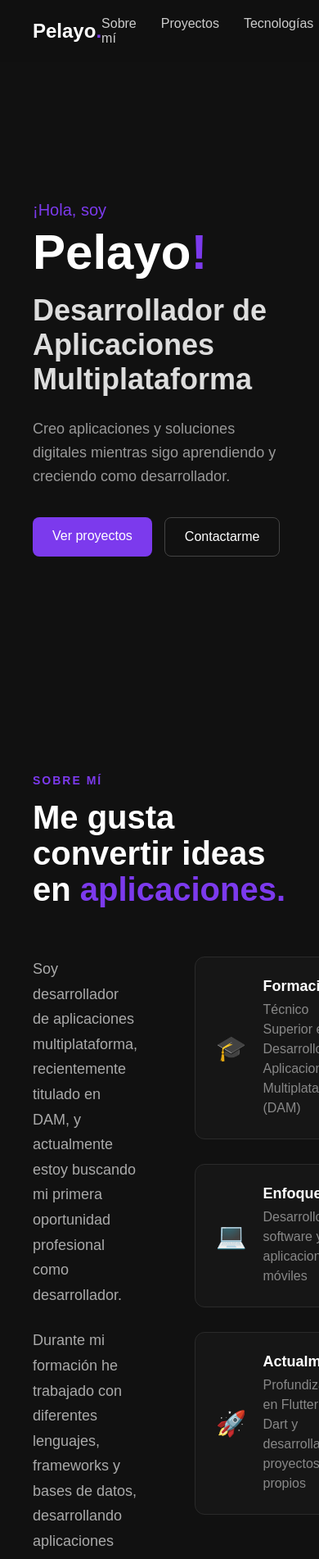
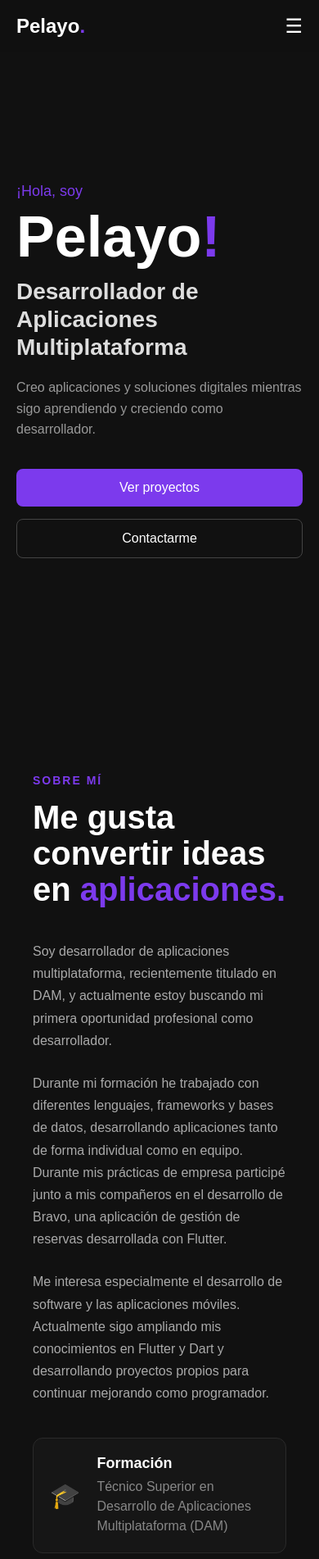
Before and after one commit to Pelayogdc/portfolio, a React app: page / in a window 390 px wide. Shown: the top 1902 px of the page at 82% size. Built offline with nearby package versions, Linux system fonts and the light colour scheme; the HTML template or start-up script is replaced by a standard one.

Commit message:
HERO, sobre mi, proyectos y tecnologias responsive

```diff
--- a/src/components/Navbar.jsx
+++ b/src/components/Navbar.jsx
@@ -20,7 +20,7 @@ function Navbar() {
                 </button>
 
 
-                <div className={"nav-links ${menuOpen ? 'open : ''}"}>
+                <div className={`nav-links ${menuOpen ? 'open' : ''}`}>
                     <a href="#sobre-mi" onClick={() => setMenuOpen(false)}>Sobre mí</a>
                     <a href="#proyectos" onClick={() => setMenuOpen(false)}>Proyectos</a>
                     <a href="#tecnologias" onClick={() => setMenuOpen(false)}>Tecnologías</a>
--- a/src/index.css
+++ b/src/index.css
@@ -927,7 +927,7 @@ section:not(.hero) {
 /* ================ RESPONSIVE NAVBAR =================*/
 
 .menu-button {
-  display: none !important;
+  display: none;
 
   background: none;
   border: none;
@@ -941,7 +941,10 @@ section:not(.hero) {
 
 /* ====================== MOBILE ===================*/
 
-@media (max-width: 78px) {
+@media (max-width: 768px) {
+
+  /* NAVBAR */
+
   .navbar {
     padding: 18px 20px;
   }
@@ -983,4 +986,166 @@ section:not(.hero) {
   .nav-links.open a {
     padding: 15px 20px;
   }
+
+  /* HERO */
+
+  .hero {
+    min-height: 100vh;
+    padding: 140px 20px 80px;
+  }
+
+  .hero-greeting {
+    font-size: 18px;
+  }
+
+  .hero h1 {
+    font-size: clamp(60px, 18vw, 90px);
+    margin-bottom: 15px;
+  }
+
+  .hero h2{
+    font-size:28px;
+    line-height: 1.2;
+    margin-bottom: 20px;
+  }
+
+  .hero-description {
+    font-size: 16px;
+    line-height: 1.6;
+  }
+
+  .hero-buttons {
+    flex-direction: column;
+    align-items: stretch;
+  }
+
+  .button {
+    text-align: center;
+  }
+
+
+  /* ABOUT */
+
+  .about {
+    gap: 40px;
+  }
+
+  .about-header {
+    max-width: 1000%;
+  }
+
+  .about-content {
+    grid-template-columns: 1fr;
+    gap: 40px;
+  }
+
+  .about-text p {
+    font-size: 16px;
+  }
+
+  .about-cards {
+    gap: 15px;
+  }
+
+  .about-card {
+    padding: 20px;
+  }
+
+  /* PROYECTOS */
+
+  .projects {
+    gap: 40px;
+  }
+
+  .projects-header {
+    max-width: 100%;
+  }
+
+  .projects-header h2 {
+    margin-bottom: 20px;
+  }
+
+  .projects-intro {
+    font-size: 16px;
+  }
+
+  .project-card {
+    grid-template-columns: 1fr;
+  }
+
+  .project-carousel {
+    min-height: 400px;
+  }
+
+  .project-carousel img {
+    height: 350px;
+    max-width: 75%;
+  }
+
+  .carousel-previous {
+    left: 10px;
+  }
+
+  .carousel-next {
+    right: 10px;
+  }
+
+  .carousel-button {
+    width: 38px;
+    height: 38px;
+    font-size: 24px;
+  }
+
+  .projects-content {
+    padding: 30px 22px;
+  }
+
+  .projects-content h3 {
+    font-size: 34px;
+  }
+
+  .project-description {
+    font-size: 16px;
+    margin-bottom: 25px;
+  }
+
+  .project-role {
+    margin-bottom: 25px;
+  }
+
+  .project-role li {
+    margin-bottom: 8px;
+  }
+
+  /* TECHNOLOGIES */
+
+  .technologies {
+    gap: 40px;
+  }
+
+  .technologies-header {
+    max-width: 100%;
+  }
+
+  .technologies-header h2 {
+    margin-bottom: 20px;
+  }
+
+  .technologies-intro {
+    font-size: 16px;
+  }
+
+  .technologies-grid {
+    grid-template-columns: 1fr;
+    gap: 15px;
+  }
+
+  .technology-group {
+    margin: auto 15%;
+    padding: 22px;
+  }
+
+  .technology-item {
+    padding: 10px 0;
+  }
 }
```
